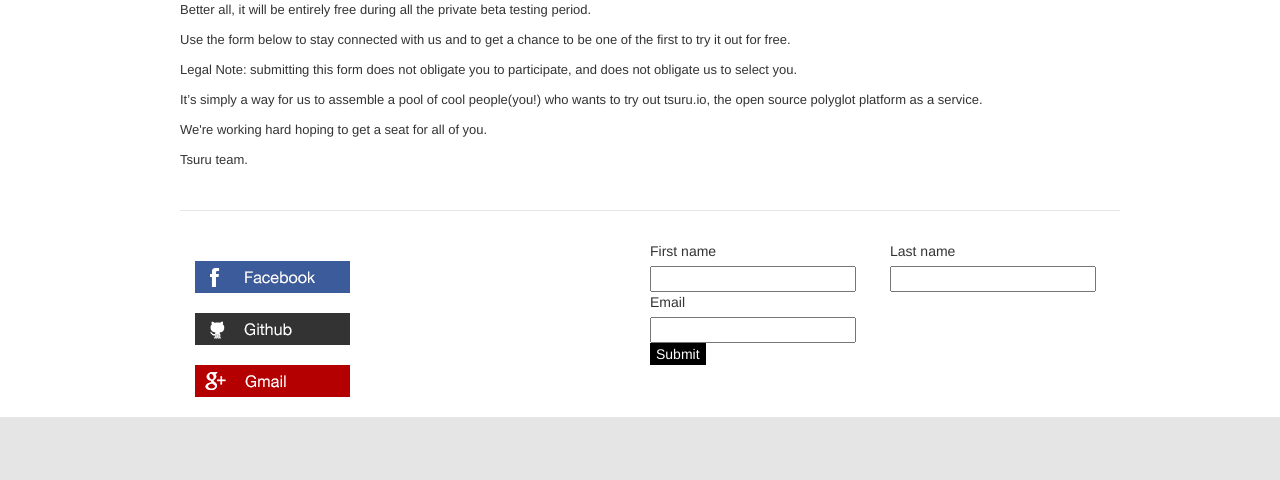
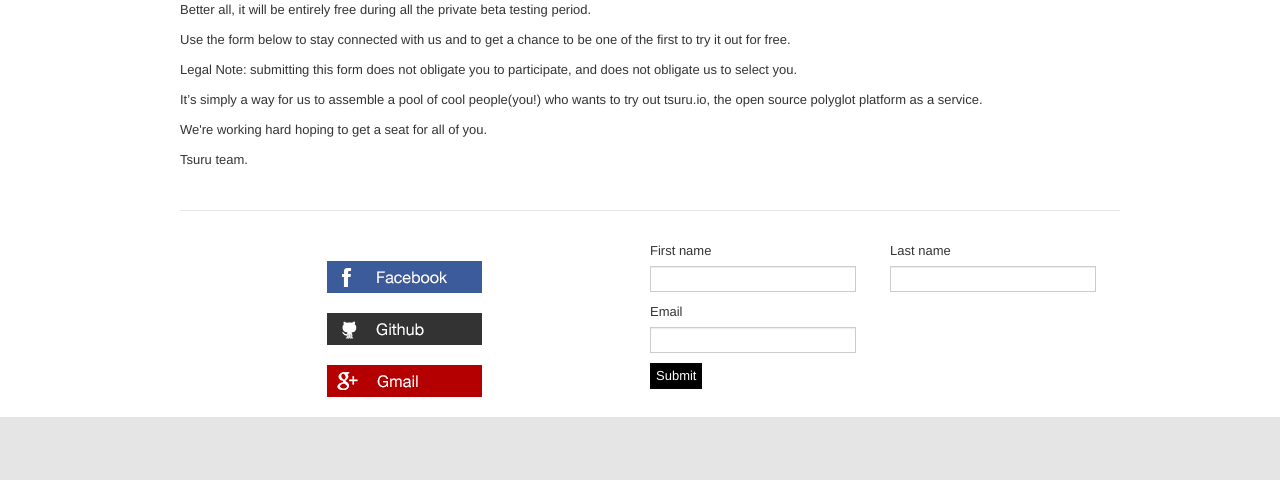
Before and after one commit to tsuru/tsuru.io, a Python web app: template templates/index.html in a window 1280 px wide. Shown: the part 588-1068 px from the top of the page. Run offline with Jinja, Linux system fonts and the light colour scheme; the template is opened without the code that fills it, so the values that code supplies are empty; some libraries are stand-ins or nearby versions.

Commit message:
added style for inputs.

```diff
--- a/static/css/index.css
+++ b/static/css/index.css
@@ -72,14 +72,30 @@
 	display: inline;
 }
 
+.content form label {
+	font-weight: lighter;
+	font-size: 13px;
+}
+
+.content input {
+	border: 1px solid #ccc;
+	-moz-border-radius: 0;
+	-webkit-border-radius: 0;
+	border-radius: 0;
+	height: 26px;
+}
+
 input[type=submit] {
 	background-color: #000;
 	color: #fff;
 	border: none;
+	font-weight: lighter;
+	font-size: 13px;
 }
 
 .content .login-btns ul {
 	list-style: none;
+	margin-left: 157px;
 }
 
 .content .login-btns ul li {
--- a/templates/index.html
+++ b/templates/index.html
@@ -20,15 +20,15 @@
 	<form action="index_submit" method="get" accept-charset="utf-8">
 		<div class="row">
 			<div class="span3">
-				<label for="first_name">First name</label><input type="text/submit/hidden/button" first_name="first_name" value="" id="first_name">
+				<label for="first_name">First name</label><input type="text" first_name="first_name" value="" id="first_name">
 			</div>
 			<div class="span3">
-				<label for="last_name">Last name</label><input type="text/submit/hidden/button" last_name="last_name" value="" id="last_name">
+				<label for="last_name">Last name</label><input type="text" last_name="last_name" value="" id="last_name">
 			</div>
 		</div>
 		<div class="row">
 			<div class="span6">
-				<label for="email">Email</label><input type="text/submit/hidden/button" email="email" value="" id="email">
+				<label for="email">Email</label><input type="text" email="email" value="" id="email">
 			</div>
 		</div>
 		<p><input type="submit" value="Submit"></p>
```
